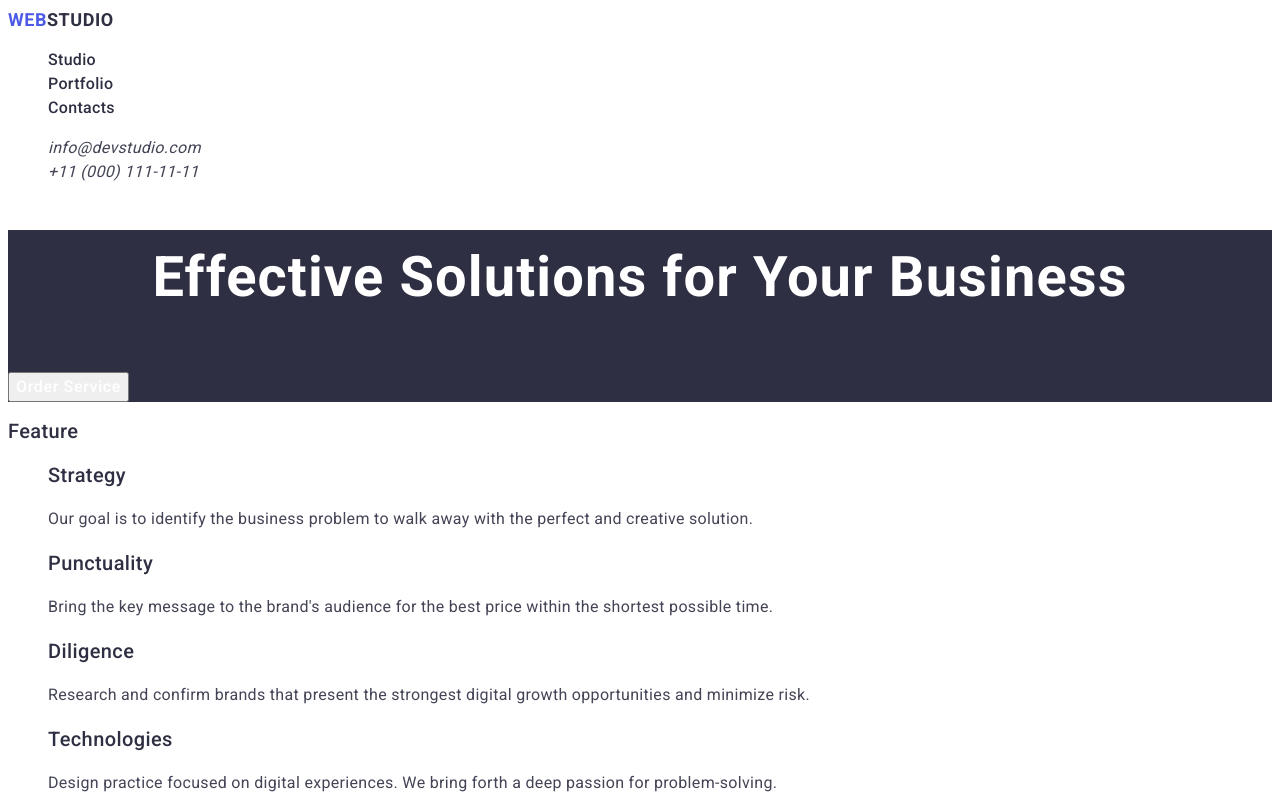
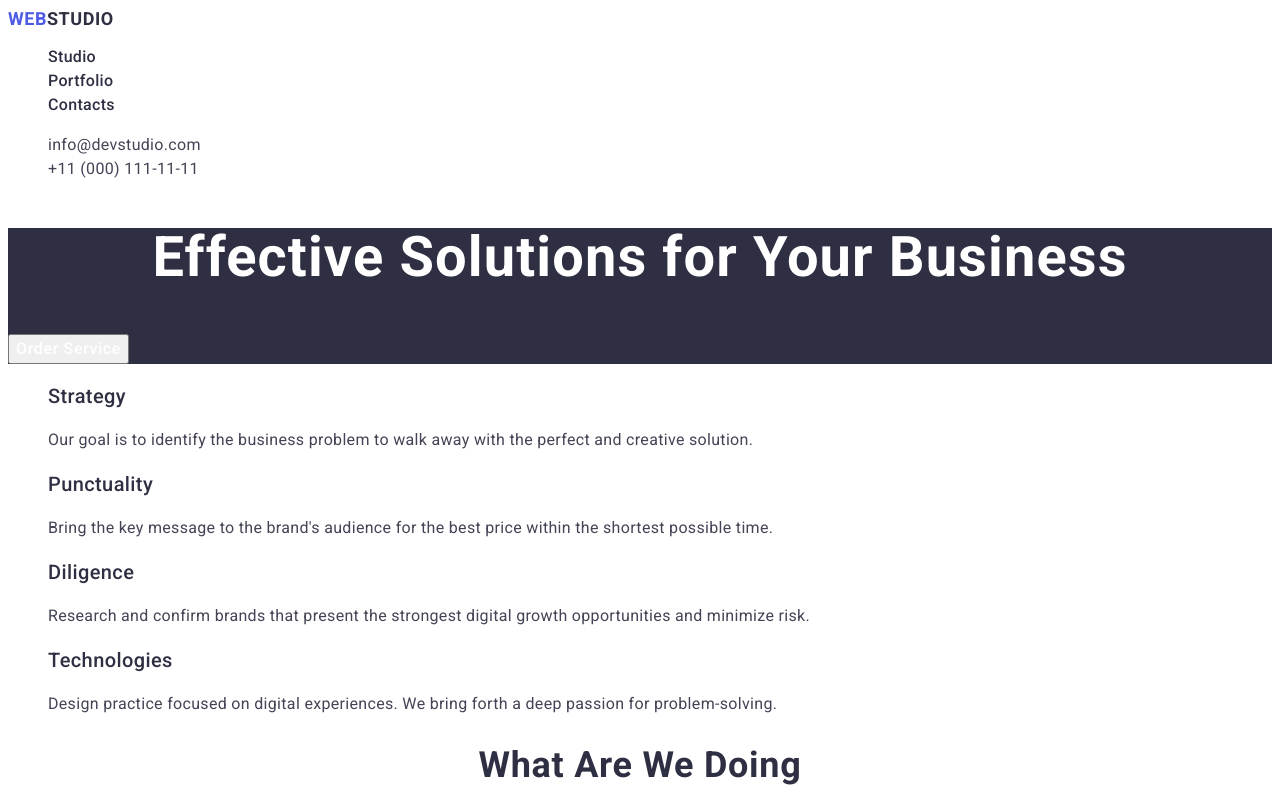
Before and after one commit to PavelKuryliak/goit-markup-hw-02, a plain HTML site: page index.html in a window 1280 px wide. Shown: the top 800 px of the page. Drawn offline with Linux system fonts and the light colour scheme.

Commit message:
Kontrola 1

```diff
--- a/css/styles.css
+++ b/css/styles.css
@@ -1,5 +1,6 @@
-body {
+.body {
     font-family: 'roboto', sans-serif;
+    color: #434455
 }
 
 .link {
@@ -15,17 +16,25 @@ body {
     font-family: 'Raleway' sans-serif;
     font-weight: 800;
     font-size: 18px;
-    line-height: 1.33;
+    line-height: 1.17;
     display: flex;
     align-items: center;
     letter-spacing: 0.03em;
-    text-transform:
-        uppercase;
+    text-transform: uppercase;
+    color: #4D5AE5;
+}
+
+.header-logo-stail {
     color: #2E2F42;
 }
 
-.header-logo-stail {
-    color: #4D5AE5;
+
+.studio:focus {
+    color: #404bbf
+}
+
+.studio:hover {
+    color: #404bbf
 }
 
 .header-link {
@@ -34,6 +43,10 @@ body {
     line-height: 1.5;
     letter-spacing: 0.02em;
     color: #2E2F42;
+}
+
+.header-address {
+    font-style: normal
 }
 
 .header-address-item {
@@ -52,14 +65,14 @@ body {
 .hero-title {
     font-weight: 700;
     font-size: 56px;
-    line-height: 1.7;
+    line-height: 1.07;
     text-align: center;
     letter-spacing: 0.02em;
     color: #FFFFFF;
 }
 
 .hero-button {
-    font-family: inherit;
+    font-family: "Roboto", sans-serif;
     font-weight: 500;
     font-size: 16px;
     line-height: 1.5;
@@ -150,7 +163,7 @@ body {
 .team-list-text {
     font-weight: 400;
     font-size: 16px;
-    line-height: n 1.5;
+    line-height: 1.5;
     text-align: center;
     letter-spacing: 0.02em;
     color: #434455;
--- a/index.html
+++ b/index.html
@@ -17,15 +17,15 @@
     <!--  header -->
     <header class="header">
       <nav class="header-nav">
-        <a class="header-logo link" href="./index.html">
-          <span class="header-logo-stail">Web</span> Studio
+        <a class="header-logo link" href="./index.html"
+          >Web <span class="header-logo-stail">Studio</span>
         </a>
         <ul class="header-list list">
           <li class="header-item">
-            <a class="header-link link" href="">Studio</a>
+            <a class="header-link link studio" href="">Studio</a>
           </li>
           <li class="header-item">
-            <a class="header-link link" href="">Portfolio</a>
+            <a class="header-link link" href="./portfolio.html">Portfolio</a>
           </li>
           <li class="header-item">
             <a class="header-link link" href="">Contacts</a>
@@ -55,7 +55,7 @@
       </section>
       <!-- section feature  -->
       <section class="feature">
-        <h2 class="feature-title">Feature</h2>
+        <h2 hidden class="feature-title">Feature</h2>
         <ul class="feature-list list">
           <li class="feature-list-item">
             <h3 class="feature-title">Strategy</h3>
```
